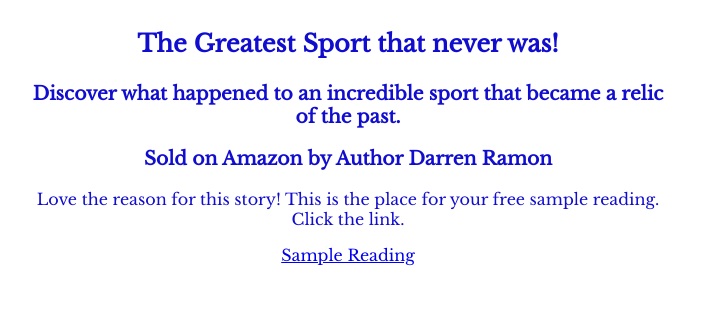
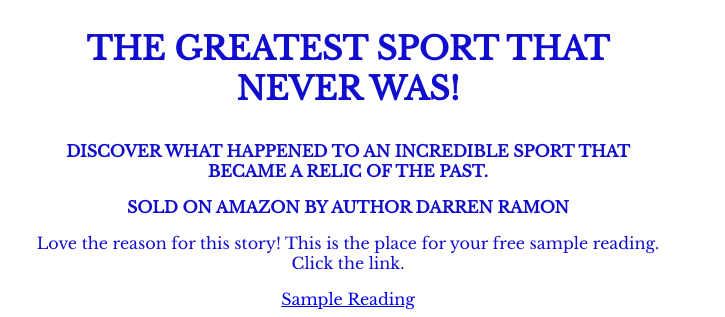
Before and after one commit to DramonBal/ramnball, a plain HTML site: page index.html in a window 1280 px wide. Shown: the part 1019-1336 px from the top of the page, without its empty margins (292-1017 px from the left). Before the commit the page ends 1292 px from the top, so only its background shows below. Drawn offline with nearby package versions, Linux system fonts and the light colour scheme.

Commit message:
Add h2 and h3 styles to style.css

```diff
--- a/style.css
+++ b/style.css
@@ -28,6 +28,14 @@
   text-transform: uppercase;
   font-size: 3rem;
 }
+h2 {
+  text-transform: uppercase;
+  font-size: 2rem;
+}
+h3 {
+  text-transform: uppercase;
+  font-size: 1rem;
+}
 
 .poster {
   width: 50%;
```
